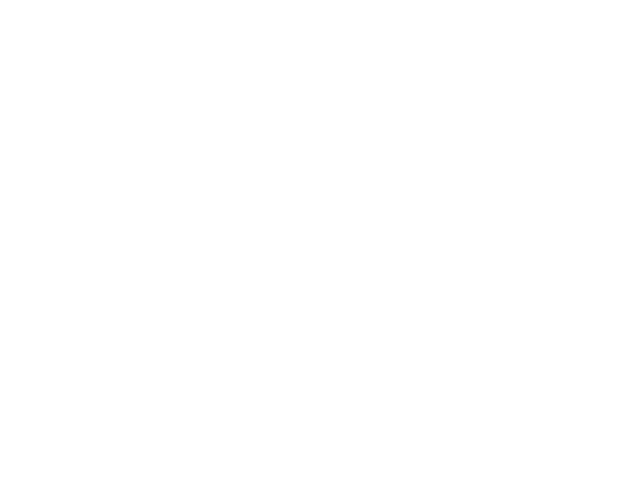
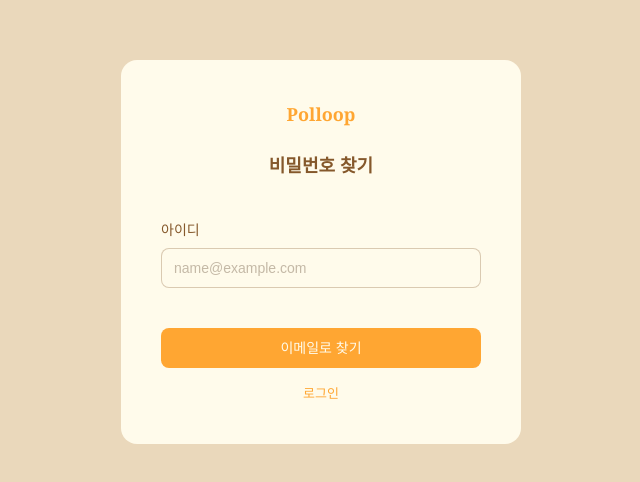
Before and after one commit to soheekimdev/Pollloop, a React (Vite) app: page /password in a window 1280 px wide. Before the commit this address had no page. Shown: the part 148-630 px from the top of the page, without its empty margins (319-959 px from the left). Built offline with nearby package versions, Linux system fonts and the light colour scheme.

Commit message:
feat: 비밀번호 찾기 페이지 UI 구현

```diff
--- a/src/App.tsx
+++ b/src/App.tsx
@@ -9,6 +9,7 @@
 import FormCreate from './pages/forms/FormCreate';
 import FormDetail from './pages/forms/FormDetail';
 import AccountLayout from './layouts/AccountLayout';
+import PasswordRetrieval from './pages/auth/PasswordRetrieval';
 
 function App() {
   return (
@@ -17,6 +18,7 @@
         <Route element={<AccountLayout />}>
           <Route path="login" element={<Login />} />
           <Route path="register" element={<Register />} />
+          <Route path="password" element={<PasswordRetrieval />} />
         </Route>
 
         <Route element={<HomeLayout />}>
--- /dev/null
+++ b/src/components/auth/FormActionButton.tsx
@@ -0,0 +1,25 @@
+import { Link } from 'react-router-dom';
+import Button from '../common/Button';
+
+type FormActionButtonProps = {
+  submitButtonText: string;
+  linkButtonText: string;
+  path: string;
+};
+
+export default function FormActionButton({
+  submitButtonText,
+  linkButtonText,
+  path,
+}: FormActionButtonProps) {
+  return (
+    <div className="w-full flex flex-col gap-4">
+      <Button size="md" variant="primary" fullWidth={true} className="text-sm">
+        {submitButtonText}
+      </Button>
+      <p className="text-13 text-pollloop-orange text-center">
+        <Link to={path}>{linkButtonText}</Link>
+      </p>
+    </div>
+  );
+}
--- a/src/components/common/LogoWithTitle.tsx
+++ b/src/components/common/LogoWithTitle.tsx
@@ -3,9 +3,9 @@
 };
 export default function LogoWithTitle({ title }: LogoWithTitleProps) {
   return (
-    <div className="flex flex-col gap-6 text-lg">
+    <div className="flex flex-col gap-6 text-lg items-center">
       <h3 className="font-iowan text-pollloop-orange font-bold">Polloop</h3>
-      <h3 className="font-extrabold text-center">{title}</h3>
+      <h3 className="font-extrabold">{title}</h3>
     </div>
   );
 }
--- a/src/pages/auth/Login.tsx
+++ b/src/pages/auth/Login.tsx
@@ -1,4 +1,3 @@
-import Button from '@/components/common/Button';
 import KakaoLoginButton from '@/components/auth/KakaoLoginButton';
 import Input from '@/components/form/Input';
 import InputWithLabel from '@/components/form/InputWithLabel';
@@ -6,6 +5,7 @@
 import { Link } from 'react-router-dom';
 import SocialLoginDivider from '@/components/auth/SocialLoginDivider';
 import LogoWithTitle from '@/components/common/LogoWithTitle';
+import FormActionButton from '@/components/auth/FormActionButton';
 
 export default function Login() {
   return (
@@ -21,18 +21,11 @@
             <Label text="비밀번호" />
             <Input type="password" />
             <p className="text-sm underline self-end">
-              <Link to="/">비밀번호 찾기</Link>
+              <Link to="/password">비밀번호 찾기</Link>
             </p>
           </InputWithLabel>
         </fieldset>
-        <div className="w-full flex flex-col gap-4">
-          <Button size="md" variant="primary" fullWidth={true} className="text-sm">
-            로그인
-          </Button>
-          <p className="text-13 text-pollloop-orange text-center">
-            <Link to="/register"> 회원가입</Link>
-          </p>
-        </div>
+        <FormActionButton submitButtonText="로그인" linkButtonText="회원가입" path="/register" />
       </form>
 
       <SocialLoginDivider />
--- /dev/null
+++ b/src/pages/auth/PasswordRetrieval.tsx
@@ -0,0 +1,22 @@
+import FormActionButton from '@/components/auth/FormActionButton';
+import LogoWithTitle from '@/components/common/LogoWithTitle';
+import Input from '@/components/form/Input';
+import InputWithLabel from '@/components/form/InputWithLabel';
+import Label from '@/components/form/Label';
+
+export default function PasswordRetrieval() {
+  return (
+    <div className="w-[400px] flex flex-col items-center bg-pollloop-light-beige text-pollloop-brown-01 p-10 rounded-2xl gap-10">
+      <LogoWithTitle title="비밀번호 찾기" />
+      <form className="w-full">
+        <fieldset>
+          <InputWithLabel>
+            <Label text="아이디" />
+            <Input type="email" placeholder="name@example.com" />
+          </InputWithLabel>
+        </fieldset>
+      </form>
+      <FormActionButton submitButtonText="이메일로 찾기" linkButtonText="로그인" path="/login" />
+    </div>
+  );
+}
--- a/src/pages/auth/Register.tsx
+++ b/src/pages/auth/Register.tsx
@@ -1,11 +1,10 @@
-import Button from '@/components/common/Button';
 import KakaoLoginButton from '@/components/auth/KakaoLoginButton';
 import Input from '@/components/form/Input';
 import InputWithLabel from '@/components/form/InputWithLabel';
 import Label from '@/components/form/Label';
-import { Link } from 'react-router-dom';
 import SocialLoginDivider from '@/components/auth/SocialLoginDivider';
 import LogoWithTitle from '@/components/common/LogoWithTitle';
+import FormActionButton from '@/components/auth/FormActionButton';
 
 export default function Register() {
   const handleSubmit = () => {};
@@ -28,16 +27,8 @@
             <Input type="password" />
           </InputWithLabel>
         </fieldset>
-        <div className="w-full flex flex-col gap-4">
-          <Button type="submit" size="md" variant="primary" fullWidth={true} className="text-sm">
-            회원가입
-          </Button>
-          <p className="text-13 text-pollloop-orange text-center">
-            <Link to="/login">로그인</Link>
-          </p>
-        </div>
+        <FormActionButton submitButtonText="회원가입" linkButtonText="로그인" path="/login" />
       </form>
-
       <SocialLoginDivider />
       <KakaoLoginButton />
     </div>
```
